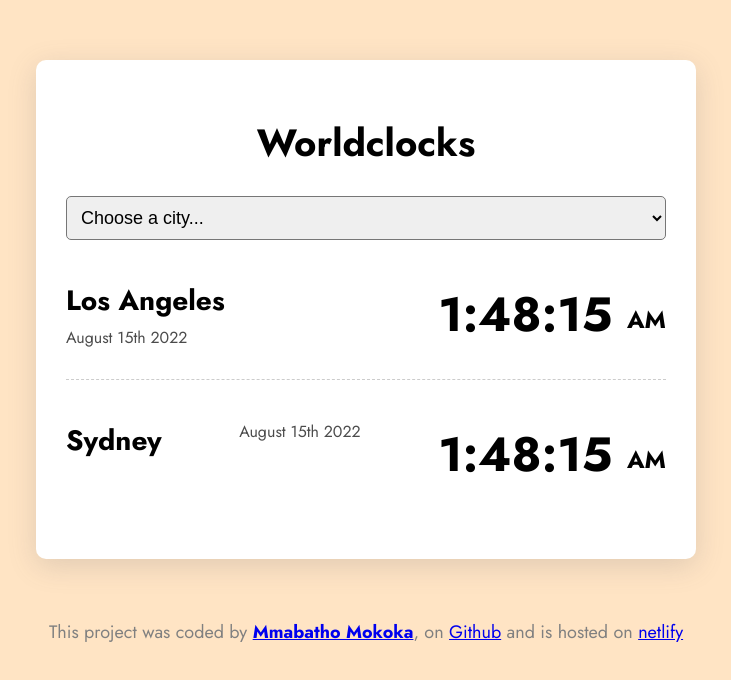
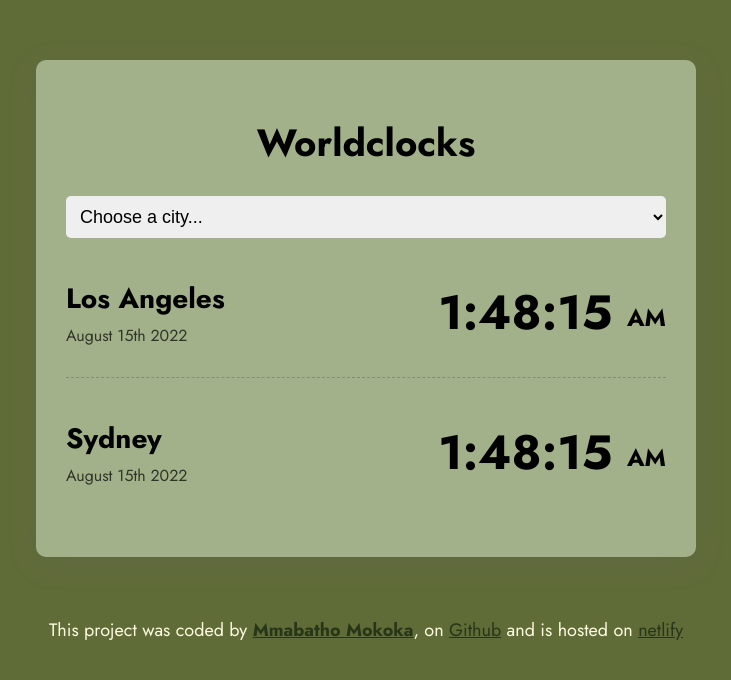
Before and after one commit to Atho1218/Worldclock, a plain HTML site: page index.html in a window 1280 px wide. Shown: the whole page, without its empty margins (274-1005 px from the left). Drawn offline with nearby package versions, Linux system fonts and the light colour scheme.

Commit message:
changed the colours in css

```diff
--- a/index.html
+++ b/index.html
@@ -32,8 +32,10 @@
         <div class="time">1:48:15 <small>AM</small></div>
       </div>
       <div class="city">
-        <h2>Sydney</h2>
-        <div class="date">August 15th 2022</div>
+        <div>
+          <h2>Sydney</h2>
+          <div class="date">August 15th 2022</div>
+        </div>
         <div class="time">1:48:15 <small>AM</small></div>
       </div>
     </div>
--- a/src/style.css
+++ b/src/style.css
@@ -1,11 +1,11 @@
 body {
   font-family: "Jost", serif;
-  background-color: bisque;
+  background-color: #606c38;
 }
 .container {
   max-width: 600px;
   margin: 60px auto;
-  background: white;
+  background: #a3b18a;
   padding: 30px;
   box-shadow: 0px 7px 29px 0px rgba(100, 100, 111, 0.2);
   border-radius: 10px;
@@ -40,6 +40,7 @@ select {
   display: block;
   width: 100%;
   font-size: 18px;
+  border: none;
   border-radius: 5px;
   padding: 10px;
 }
@@ -51,5 +52,8 @@ h1 {
 footer {
   text-align: center;
   font-size: 18px;
-  color: grey;
+  color: #fefae0;
 }
+a {
+  color: #283618;
+}
```
